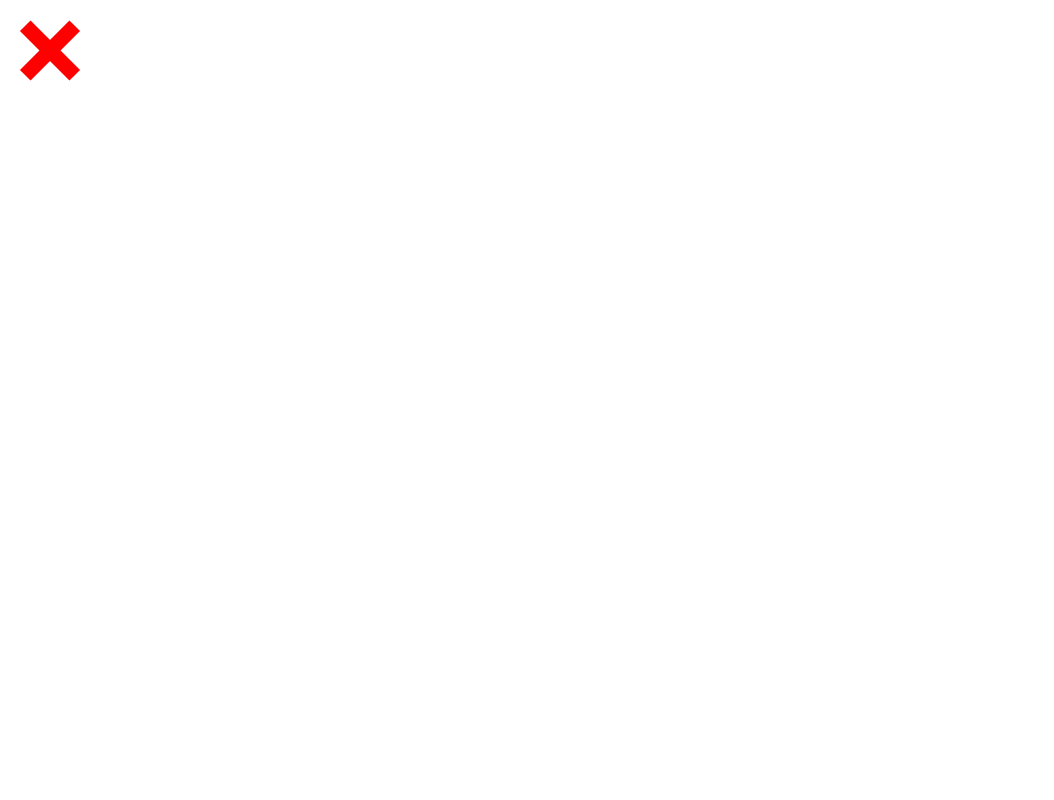
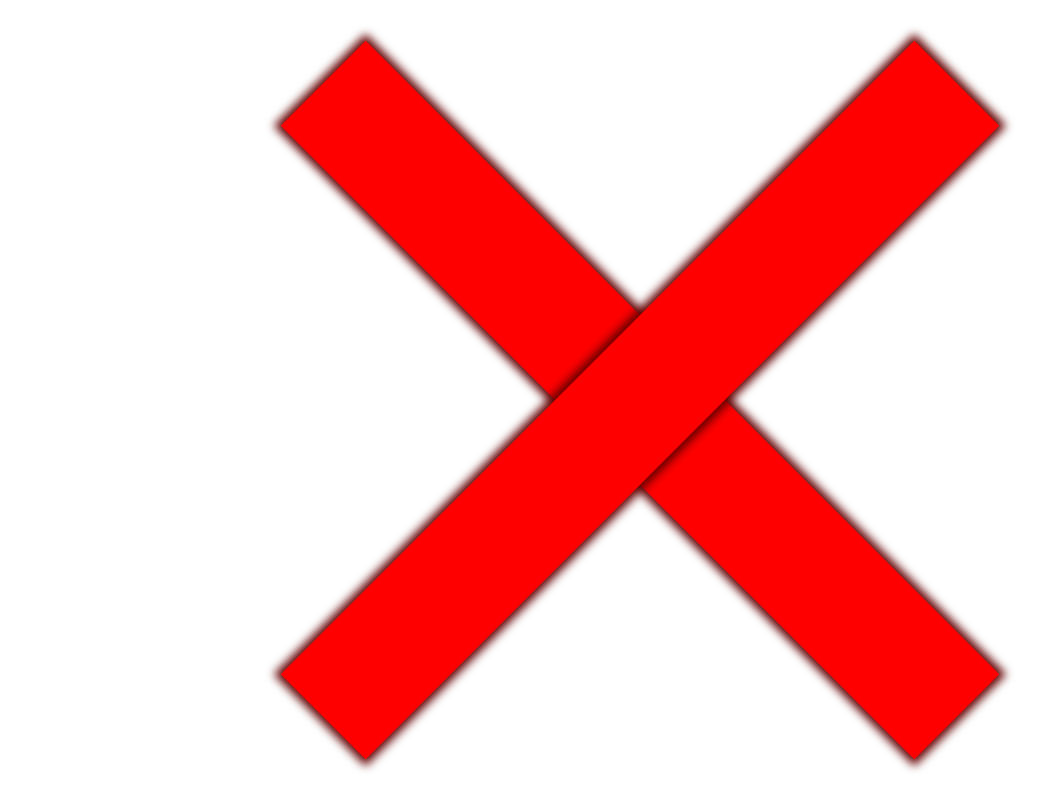
Before and after one commit to T1MoNiko/UltimateTicTacToeWeb, a React (Create React App) app in the folder my-app/: page / in a window 1280 px wide. Shown: the whole page, without its empty margins (0-1054 px from the left). Built offline with nearby package versions, Linux system fonts and the light colour scheme.

Commit message:
Изменение стилей крестика и самого крестика

```diff
--- a/my-app/src/components/Cross.jsx
+++ b/my-app/src/components/Cross.jsx
@@ -3,10 +3,10 @@ import "../styles/cross.scss"
 
 const Cross = () => {
     return (
-    <div className="container">
+    <>
         <div className="line"></div>
         <div className="line"></div>
-    </div>
+    </>
     )
 }
 
--- a/my-app/src/styles/cross.scss
+++ b/my-app/src/styles/cross.scss
@@ -1,9 +1,3 @@
-
-.container {
-    width: 100px;
-    height: 100px;
-    position: relative;
-}
 
 .line {
     width: 70%;
@@ -12,13 +6,37 @@
     position: absolute;
     top: calc(50% - 7.5%);
     left: calc(50% - 35%);
+    box-shadow: 0px 0px 10px 5px rgb(100, 0, 0);
+    animation-duration: .5s;
 
     &:first-child {
         content: " ";
         transform: rotate(45deg);
+        animation-name: show1;
     }
     &:last-child {
         content: " ";
         transform: rotate(135deg);
+        animation-name: show2;
     }
 }
+
+@keyframes show1 {
+    from {
+        opacity: 0;
+        transform: scale(0.1) rotate(45deg);
+    } to {
+        opacity: 1;
+        transform: scale(1) rotate(45deg);
+    }
+}
+
+@keyframes show2 {
+    from {
+        opacity: 0;
+        transform: scale(0.1) rotate(135deg);
+    } to {
+        opacity: 1;
+        transform: scale(1) rotate(135deg);
+    }
+}
```
